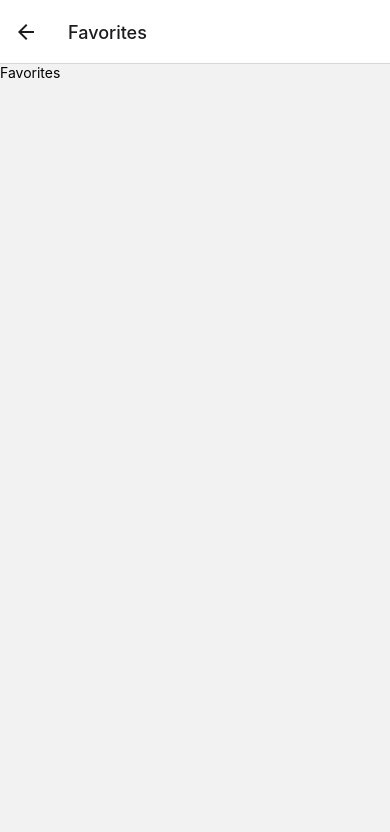
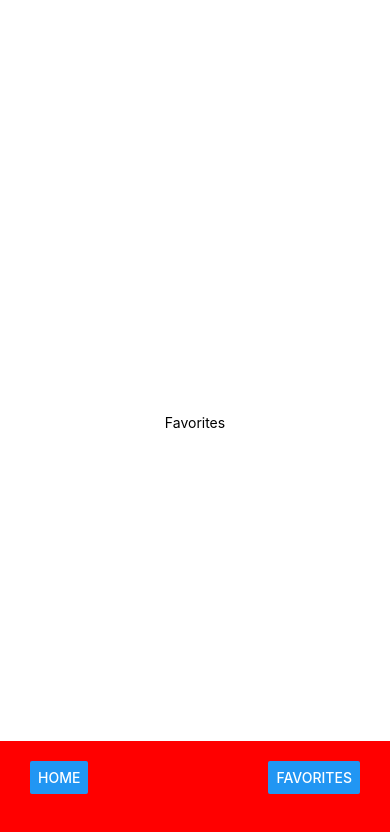
Before and after one commit to 1ouiss/app-cocktail-v2, a React Native app: screen /Favorites in a window 390 px wide. Shown: the top 832 px of the page. Built offline with nearby package versions, Linux system fonts and the light colour scheme.

Commit message:
feat: remove animation on page change

```diff
--- a/package.json
+++ b/package.json
@@ -9,6 +9,7 @@
     "web": "expo start --web"
   },
   "dependencies": {
+    "@react-navigation/bottom-tabs": "^6.5.20",
     "@react-navigation/native": "^6.1.17",
     "@react-navigation/native-stack": "^6.9.26",
     "expo": "~50.0.14",
--- a/src/pages/Favorites/Favorites.tsx
+++ b/src/pages/Favorites/Favorites.tsx
@@ -1,12 +1,23 @@
-import { Text } from "react-native";
+import { StyleSheet, Text, View } from "react-native";
 import { NavigationProps } from "../../../types/types";
+import Navigation from "../../components/Navigation";
 
 const Favorites: React.FC<NavigationProps> = ({ navigation }) => {
   return (
-    <>
+    <View style={styles.container}>
       <Text>Favorites</Text>
-    </>
+      <Navigation navigation={navigation} />
+    </View>
   );
 };
 
+const styles = StyleSheet.create({
+  container: {
+    flex: 1,
+    backgroundColor: "#fff",
+    alignItems: "center",
+    justifyContent: "center",
+  },
+});
+
 export default Favorites;
--- a/src/routes/index.tsx
+++ b/src/routes/index.tsx
@@ -8,7 +8,13 @@ const Stack = createNativeStackNavigator();
 const Routes = () => {
   return (
     <NavigationContainer>
-      <Stack.Navigator>
+      <Stack.Navigator
+        initialRouteName="Home"
+        screenOptions={{
+          headerShown: false,
+          animation: "none",
+        }}
+      >
         <Stack.Screen name="Home" component={Home} />
         <Stack.Screen name="Favorites" component={Favorites} />
       </Stack.Navigator>
```
Also changed, not shown: 1 other file (tests, documents, lock files or other folders).
